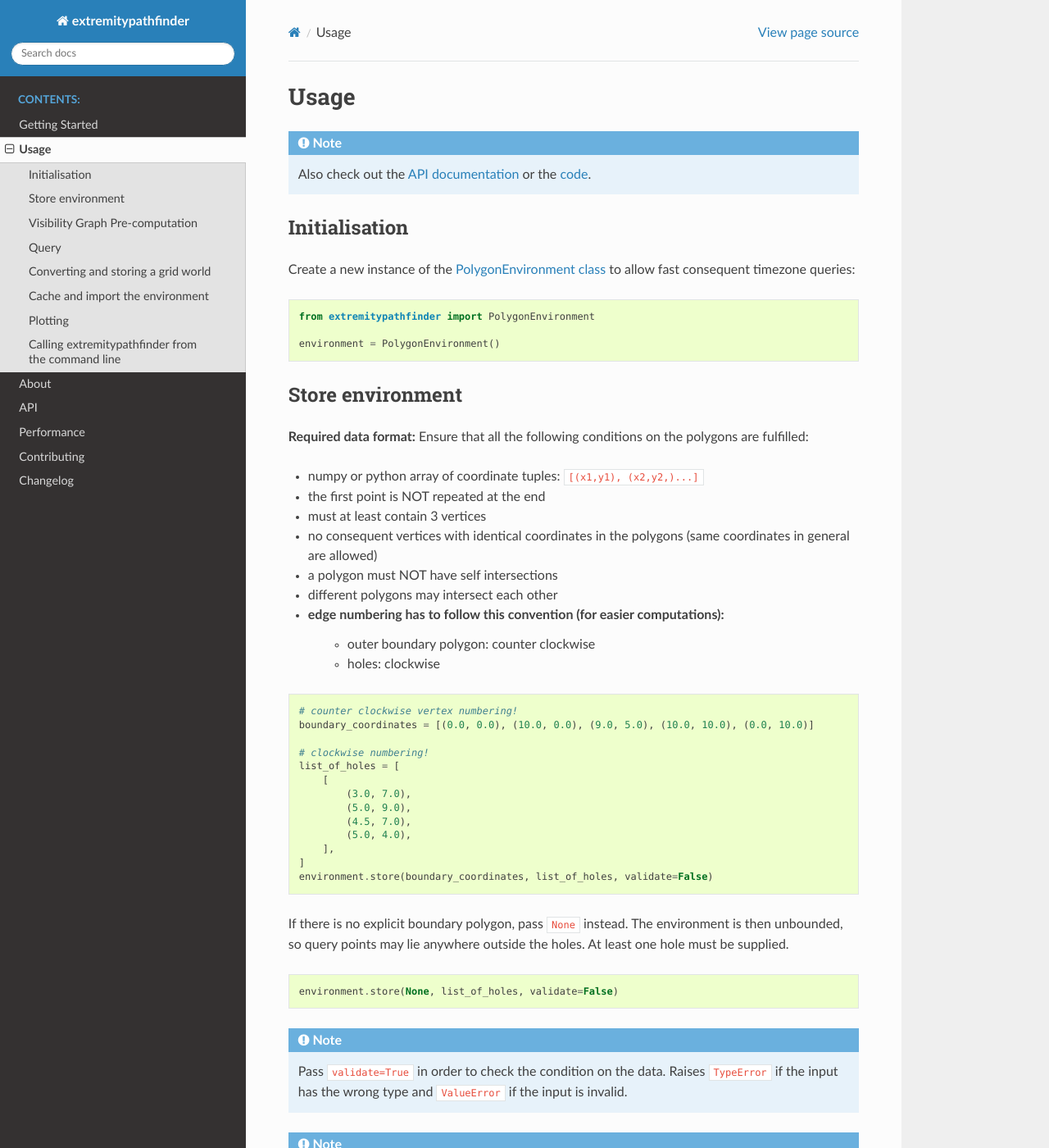
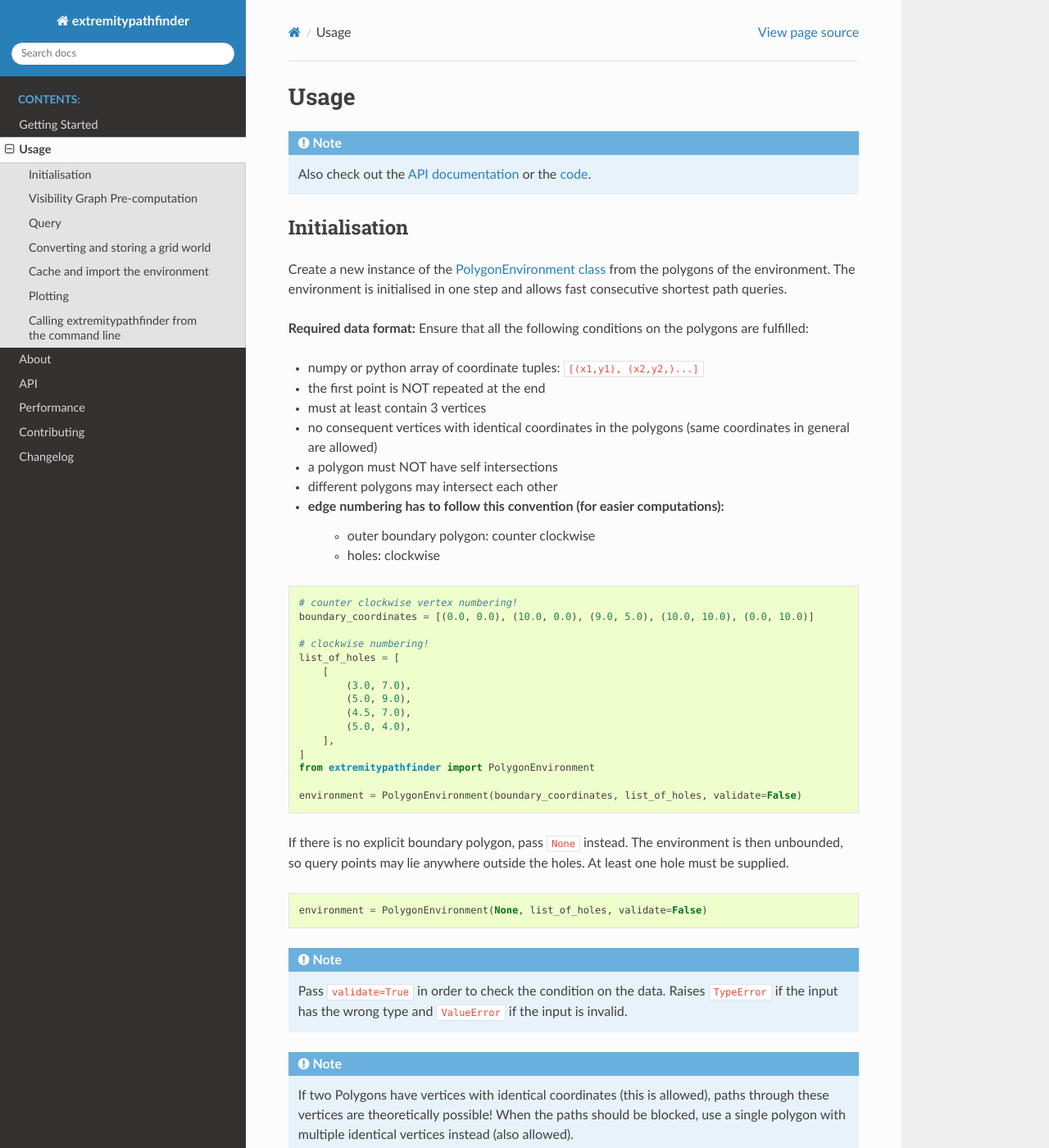
Before and after one commit to jannikmi/extremitypathfinder, a Sphinx documentation site: the page built from docs/1_usage.rst, in a window 1280 px wide and 1400 px high. Shown: the whole window at 82% size. Built offline with Sphinx 7.4.7 and the Read the Docs theme 3.1.0, drawn with Linux system fonts in a browser that asks for light colours; some of the changed text lies outside the part shown.

Commit message:
Initialise the environment in one step, PlottingEnvironment wraps an environment
PolygonEnvironment(boundary, holes, validate) stores the polygons and
computes the visibility graph, replacing store(). from_grid_world()
replaces store_grid_world(). PlottingEnvironment takes the environment
to plot as a constructor argument instead of subclassing it.

Co-Authored-By: Claude Opus 5.5 <noreply@anthropic.com>
Claude-Session: https://claude.ai/code/session_014r63cbeQAhf26NsHGVkcLb

```diff
--- a/README.rst
+++ b/README.rst
@@ -77,7 +77,6 @@ Install the package with the optional Numba extra for a significant speedup:
 
     from extremitypathfinder import PolygonEnvironment
 
-    environment = PolygonEnvironment()
     # counter clockwise vertex numbering!
     boundary_coordinates = [(0.0, 0.0), (10.0, 0.0), (9.0, 5.0), (10.0, 10.0), (0.0, 10.0)]
     # clockwise numbering!
@@ -89,7 +88,7 @@ Install the package with the optional Numba extra for a significant speedup:
             (5.0, 4.0),
         ],
     ]
-    environment.store(boundary_coordinates, list_of_holes, validate=False)
+    environment = PolygonEnvironment(boundary_coordinates, list_of_holes, validate=False)
     start_coordinates = (4.5, 1.0)
     goal_coordinates = (4.0, 8.5)
     path, length = environment.find_shortest_path(start_coordinates, goal_coordinates)
@@ -100,10 +99,9 @@ Coordinates refer to the corners of the grid cells, i.e. cell ``(x, y)`` spans `
 
 .. code-block:: python
 
-    environment = PolygonEnvironment()
     size_x, size_y = 5, 3
     obstacle_iter = [(2, 1), (3, 1)]  # blocked grid cells (x, y)
-    environment.store_grid_world(size_x, size_y, obstacle_iter)
+    environment = PolygonEnvironment.from_grid_world(size_x, size_y, obstacle_iter)
     path, length = environment.find_shortest_path((0.5, 0.5), (4.5, 2.5))
 
 
--- a/docs/0_getting_started.rst
+++ b/docs/0_getting_started.rst
@@ -64,7 +64,6 @@ Basics
 
     from extremitypathfinder import PolygonEnvironment
 
-    environment = PolygonEnvironment()
     # counter clockwise vertex numbering!
     boundary_coordinates = [(0.0, 0.0), (10.0, 0.0), (9.0, 5.0), (10.0, 10.0), (0.0, 10.0)]
     # clockwise numbering!
@@ -76,7 +75,7 @@ Basics
             (5.0, 4.0),
         ],
     ]
-    environment.store(boundary_coordinates, list_of_holes, validate=False)
+    environment = PolygonEnvironment(boundary_coordinates, list_of_holes, validate=False)
     start_coordinates = (4.5, 1.0)
     goal_coordinates = (4.0, 8.5)
     path, length = environment.find_shortest_path(start_coordinates, goal_coordinates)
--- a/docs/1_usage.rst
+++ b/docs/1_usage.rst
@@ -15,18 +15,8 @@ Initialisation
 --------------
 
 
-Create a new instance of the :ref:`PolygonEnvironment class <env>` to allow fast consequent timezone queries:
-
-.. code-block:: python
-
-    from extremitypathfinder import PolygonEnvironment
-
-    environment = PolygonEnvironment()
-
-
-
-Store environment
------------------
+Create a new instance of the :ref:`PolygonEnvironment class <env>` from the polygons of the environment.
+The environment is initialised in one step and allows fast consecutive shortest path queries.
 
 
 **Required data format:**
@@ -57,7 +47,9 @@ Ensure that all the following conditions on the polygons are fulfilled:
             (5.0, 4.0),
         ],
     ]
-    environment.store(boundary_coordinates, list_of_holes, validate=False)
+    from extremitypathfinder import PolygonEnvironment
+
+    environment = PolygonEnvironment(boundary_coordinates, list_of_holes, validate=False)
 
 
 If there is no explicit boundary polygon, pass ``None`` instead. The environment
@@ -66,7 +58,7 @@ hole must be supplied.
 
 .. code-block:: python
 
-    environment.store(None, list_of_holes, validate=False)
+    environment = PolygonEnvironment(None, list_of_holes, validate=False)
 
 
 .. note::
@@ -156,7 +148,7 @@ Converting and storing a grid world
         # hole 2
         (7, 5),
     ]
-    environment.store_grid_world(size_x, size_y, obstacle_iter)
+    environment = PolygonEnvironment.from_grid_world(size_x, size_y, obstacle_iter)
 
 
 
@@ -190,15 +182,16 @@ Plotting
 --------
 
 
-The class ``PlottingEnvironment`` automatically generates plots for every step in the path finding process:
+The class ``PlottingEnvironment`` wraps an environment and automatically generates plots
+for every step in the path finding process:
 
 .. code-block:: python
 
     from extremitypathfinder.plotting import PlottingEnvironment
 
-    environment = PlottingEnvironment(plotting_dir="path/to/plots")
-    environment.store(boundary_coordinates, list_of_holes, validate=True)
-    path, distance = environment.find_shortest_path(start, end)
+    environment = PolygonEnvironment(boundary_coordinates, list_of_holes, validate=True)
+    plotting_environment = PlottingEnvironment(environment, plotting_dir="path/to/plots")
+    path, distance = plotting_environment.find_shortest_path(start, end)
 
 
 Other functions in ``plotting.py`` can be utilised to plot specific parts of an environment (extremities, edges, ...)
--- a/docs/4_api.rst
+++ b/docs/4_api.rst
@@ -20,5 +20,4 @@ PolygonEnvironment
 PlottingEnvironment
 -------------------
 .. autoclass:: PlottingEnvironment
-   :members: store, find_shortest_path
-   :no-inherited-members:
+   :members: find_shortest_path
```
Also changed, not shown: other parts of docs/1_usage.rst (+1 -1 lines), CHANGELOG.rst (+15 -6 lines), 10 other files.
